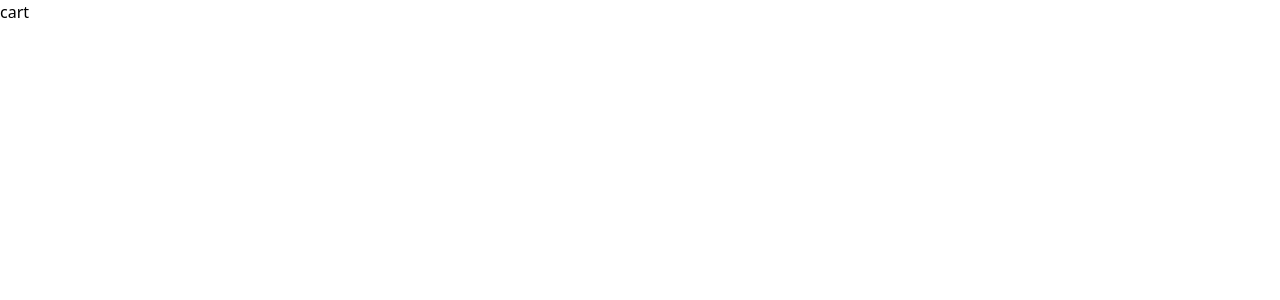
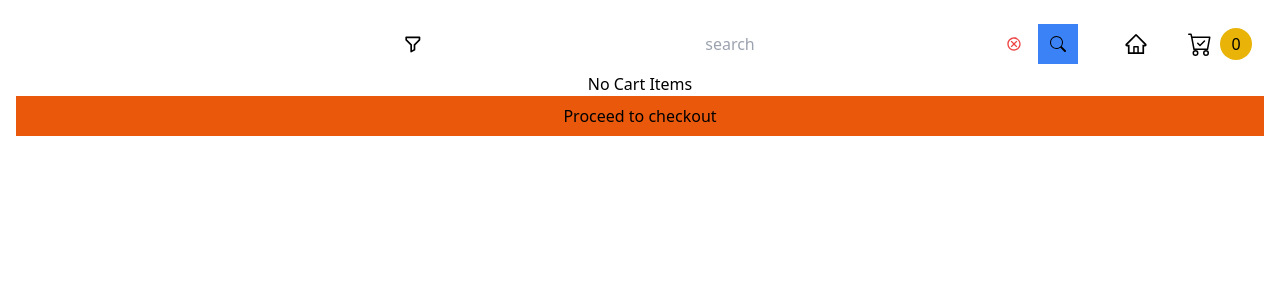
Before and after one commit to GENERATOR07/totalitycorp-frontend-challenge, a React (Vite) app: page /cart in a window 1280 px wide. Shown: the top 300 px of the page. Built offline with nearby package versions, Linux system fonts and the light colour scheme.

Commit message:
added cartitem card

```diff
--- a/src/App.tsx
+++ b/src/App.tsx
@@ -3,6 +3,9 @@ import Home from "./pages/home";
 import Login from "./pages/login";
 import Cart from "./pages/cart";
 import Checkout from "./pages/checkout";
+import "./index.css";
+import { RouterProvider } from "react-router-dom";
+
 import "./index.css";
 
 const router = createBrowserRouter([
@@ -24,4 +27,6 @@ const router = createBrowserRouter([
   },
 ]);
 
-export default router;
+export default function App() {
+  return <RouterProvider router={router} />;
+}
--- a/src/components/bottombar.tsx
+++ b/src/components/bottombar.tsx
@@ -7,8 +7,10 @@ export default function Bottombar() {
   const { totalItems } = useCartContex();
   return (
     <div className="flex p-2 justify-around items-center sticky bottom-0 bg-white border-t-2 border-gray-200 sm:hidden">
-      <AiOutlineHome />
-      <Link to="cart" className="flex gap-2 justify-center items-center">
+      <Link to="/">
+        <AiOutlineHome />
+      </Link>
+      <Link to="/cart" className="flex gap-2 justify-center items-center">
         <BsCartCheck />
         <span className=" rounded-full bg-yellow-500 w-8 h-8 flex  justify-center items-center">
           {totalItems}
--- /dev/null
+++ b/src/components/cartItem-card.tsx
@@ -0,0 +1,41 @@
+import { useCartContex } from "@/context/cart-context";
+import { CartItem } from "@/reducer/cart-reducer";
+import {
+  AiOutlineDelete,
+  AiOutlinePlus,
+  AiOutlineMinusCircle,
+} from "react-icons/ai";
+interface cartItemCardProps {
+  item: CartItem;
+}
+
+export default function CartItemCard({ item }: cartItemCardProps) {
+  const { dispatch } = useCartContex();
+  return (
+    <div className="flex justify-between items-center gap-1 w-full">
+      <img
+        className="w-12 h-16 sm:w-24 sm:h-32 "
+        src={item.image}
+        alt={item.title}
+      />
+      <span className="text-xs w-1/3 sm:text-sm">{item.title}</span>
+
+      <div className="flex justify-center items-center gap-1">
+        <button
+          onClick={() => dispatch?.({ type: "Decrement", payload: item })}
+        >
+          <AiOutlineMinusCircle />
+        </button>
+        <span className="text-sm sm:text-base">{item.count}</span>
+        <button
+          onClick={() => dispatch?.({ type: "Increment", payload: item })}
+        >
+          <AiOutlinePlus />
+        </button>
+        <button onClick={() => dispatch?.({ type: "Remove", payload: item })}>
+          <AiOutlineDelete />
+        </button>
+      </div>
+    </div>
+  );
+}
--- a/src/components/navbar.tsx
+++ b/src/components/navbar.tsx
@@ -5,11 +5,12 @@ import { Sheet, SheetContent, SheetTrigger } from "./ui/sheet";
 import { BiFilterAlt } from "react-icons/bi";
 import FilterForm from "./filter-form";
 import { useCartContex } from "@/context/cart-context";
+import { Link } from "react-router-dom";
 
 export default function Navbar() {
   const { totalItems } = useCartContex();
   return (
-    <div className="flex justify-evenly  items-center  sticky top-0  bg-white py-2">
+    <div className="flex gap-2  items-center justify-center sticky top-0  bg-white py-2 ">
       <Sheet>
         <SheetTrigger>
           <BiFilterAlt size={20} />
@@ -19,10 +20,15 @@ export default function Navbar() {
         </SheetContent>
       </Sheet>
       <Searchbar />
-      <div className=" gap-10 hidden  items-center justify-center  sm:flex relative sm:left-10 md:left-32">
-        <AiOutlineHome size={24} />
+      <div className="hidden gap-10  items-center justify-center sm:flex absolute right-3 top-3">
+        <Link to="/">
+          {" "}
+          <AiOutlineHome size={24} />
+        </Link>
         <div className="flex gap-2 justify-center items-center">
-          <BsCartCheck size={24} />
+          <Link to="/cart">
+            <BsCartCheck size={24} />
+          </Link>
           <span className=" rounded-full bg-yellow-500 w-8 h-8 flex  justify-center items-center">
             {totalItems}
           </span>
--- a/src/components/product-card.tsx
+++ b/src/components/product-card.tsx
@@ -5,7 +5,8 @@ import { useCartContex } from "@/context/cart-context";
 const ProductCard: React.FC<{ product: Product }> = ({ product }) => {
   const { dispatch } = useCartContex();
   const handleAddToCart = () => {
-    dispatch?.({ type: "Increment", payload: product });
+    console.log("kya");
+    dispatch ? dispatch({ type: "Increment", payload: product }) : null;
   };
   return (
     <div className="max-w-md mx-auto bg-white rounded-xl shadow-md overflow-hidden flex flex-col justify-between">
--- /dev/null
+++ b/src/containers/cart-items-container.tsx
@@ -0,0 +1,17 @@
+import CartItemCard from "@/components/cartItem-card";
+import { useCartContex } from "@/context/cart-context";
+
+export default function CartItemsContainer() {
+  const { cart, totalValue } = useCartContex();
+  if (!cart || cart?.length === 0) return <h1>No Cart Items</h1>;
+  return (
+    <div className="flex flex-col gap-2">
+      <div className="w-full flex flex-col gap-4 justify-center items-center">
+        {cart?.map((item) => (
+          <CartItemCard item={item} key={item.id} />
+        ))}
+      </div>
+      <div>total: ${totalValue}</div>
+    </div>
+  );
+}
--- a/src/context/cart-context.tsx
+++ b/src/context/cart-context.tsx
@@ -23,6 +23,15 @@ export default function CartContextProvider({
 
 export const useCartContex = () => {
   const context = useContext(CartContext);
-  const totalItems = context?.state.length;
-  return { cart: context?.state, dispatch: context?.dispatch, totalItems };
+  const totalItems = context?.state.reduce((acc, cv) => cv.count + acc, 0);
+  const totalValue = context?.state.reduce(
+    (acc, cv) => cv.price * cv.count + acc,
+    0
+  );
+  return {
+    cart: context?.state,
+    dispatch: context?.dispatch,
+    totalItems,
+    totalValue,
+  };
 };
--- a/src/main.tsx
+++ b/src/main.tsx
@@ -1,17 +1,14 @@
 import React from "react";
 import ReactDOM from "react-dom/client";
-import router from "./App";
-import { RouterProvider } from "react-router-dom";
+import App from "./App";
+import CartContextProvider from "./context/cart-context";
 import { QueryClient, QueryClientProvider } from "@tanstack/react-query";
-
-import "./index.css";
-import CartContextProvider from "./context/cart-context";
 export const queryClient = new QueryClient();
 ReactDOM.createRoot(document.getElementById("root")!).render(
   <React.StrictMode>
     <QueryClientProvider client={queryClient}>
       <CartContextProvider>
-        <RouterProvider router={router} />
+        <App />
       </CartContextProvider>
     </QueryClientProvider>
   </React.StrictMode>
--- a/src/pages/Cart.tsx
+++ b/src/pages/Cart.tsx
@@ -1,3 +1,22 @@
+import Bottombar from "@/components/bottombar";
+import Navbar from "@/components/navbar";
+import CartItemsContainer from "@/containers/cart-items-container";
+import { Link } from "react-router-dom";
+
 export default function Cart() {
-  return <div>cart</div>;
+  return (
+    <div className="p-4 flex flex-col  w-full">
+      <Navbar />
+      <div className="w-full flex justify-center items-center">
+        <CartItemsContainer />
+      </div>
+      <Link
+        className="bg-orange-600 w-full p-2 flex justify-center items-center"
+        to="/checkout"
+      >
+        Proceed to checkout
+      </Link>
+      <Bottombar />
+    </div>
+  );
 }
--- a/src/reducer/cart-reducer.ts
+++ b/src/reducer/cart-reducer.ts
@@ -1,6 +1,6 @@
 import { Product } from "@/types/product";
 
-interface CartItem extends Product {
+export interface CartItem extends Product {
   count: number;
 }
 
@@ -8,7 +8,7 @@ export type Cart = CartItem[];
 
 export interface Actions {
   type: "Increment" | "Decrement" | "Remove";
-  payload?: Product;
+  payload: Product;
 }
 
 const incrementItemCount = (cart: Cart, payload: Product) => {
```
